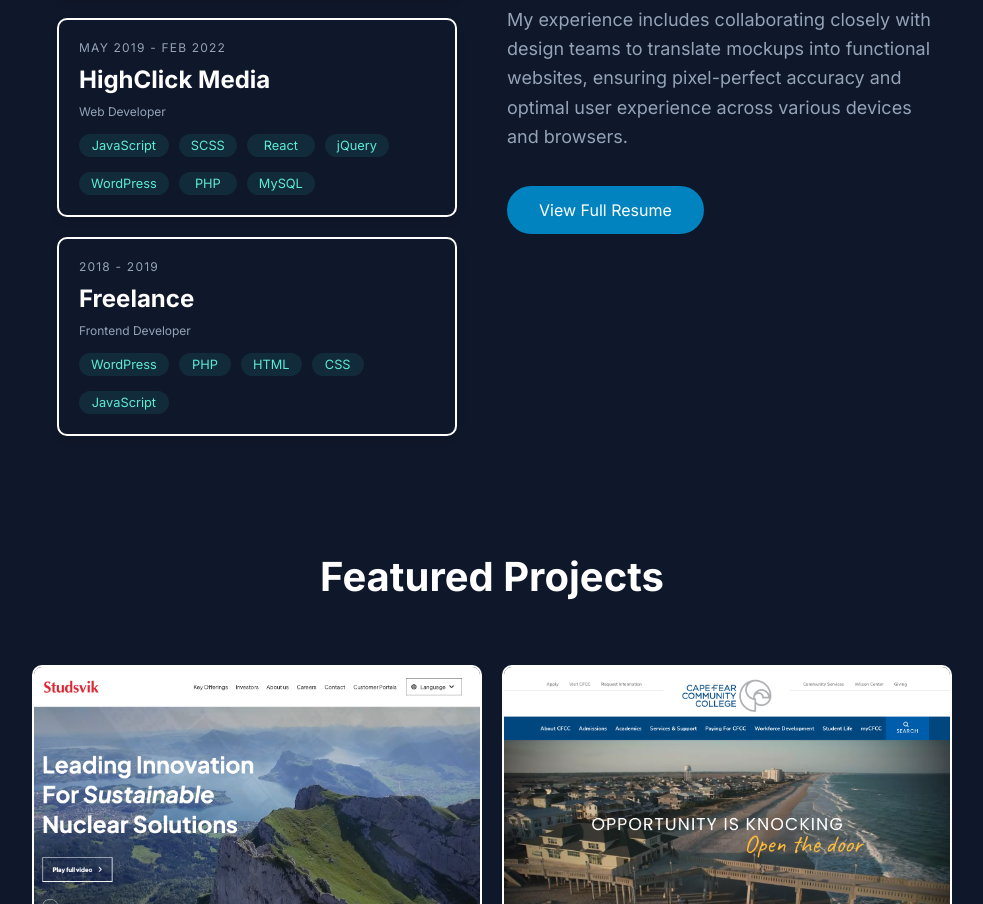
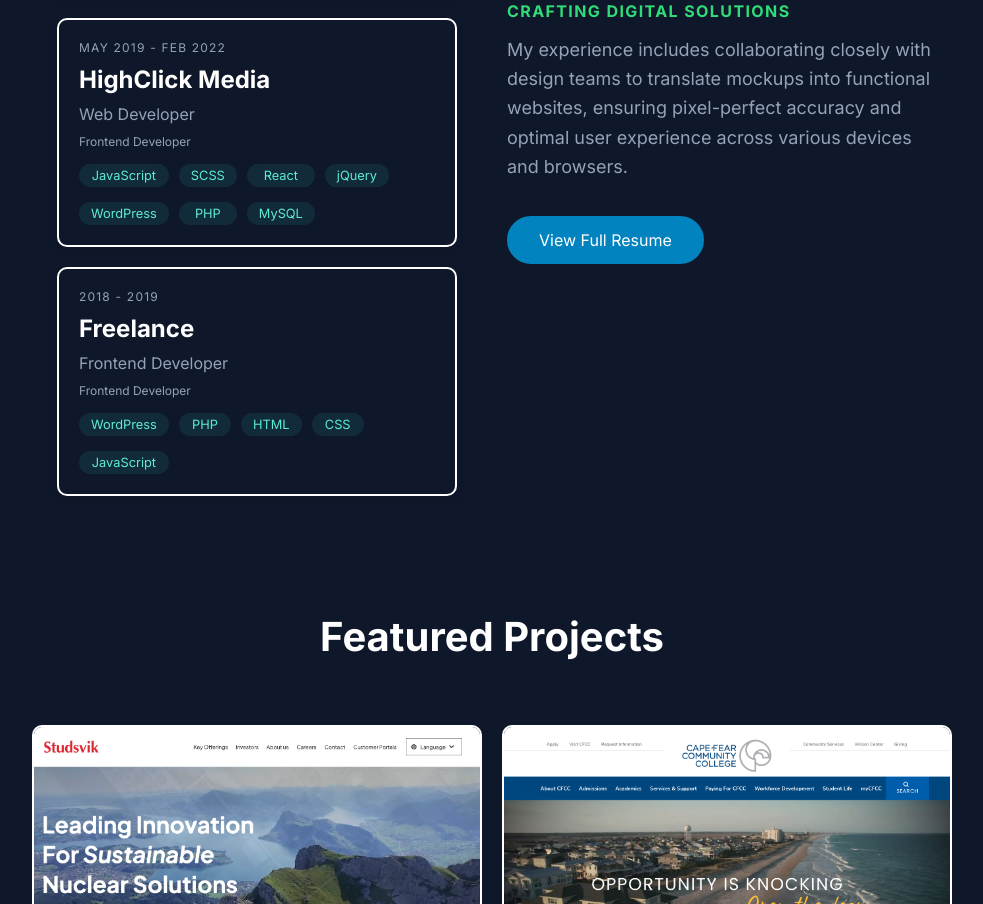
Before and after one commit to itsrichardhaar/Springer-React-Sandbox, a React (Create React App) app in the folder springer-sandbox/: page / in a window 1280 px wide. Shown: the part 1126-2030 px from the top of the page, without its empty margins (148-1131 px from the left). Built offline with nearby package versions, Linux system fonts and the light colour scheme.

Commit message:
Update index.js
Cards CSS updates

```diff
--- a/springer-sandbox/src/components/ExperienceSection/index.js
+++ b/springer-sandbox/src/components/ExperienceSection/index.js
@@ -106,7 +106,8 @@ const ExperienceSection = ({
                     <CardInfo>
                         <CardDate>May 2019 - Feb 2022</CardDate>
                         <CardTitle>HighClick Media</CardTitle>
-                        <CardText>Web Developer</CardText>
+                        <CardRole>Web Developer</CardRole>
+                        <CardText>Frontend Developer</CardText>
                         <TagWrapper>
                             <Tag>JavaScript</Tag>
                             <Tag>SCSS</Tag>
@@ -122,6 +123,7 @@ const ExperienceSection = ({
                     <CardInfo>
                     <CardDate>2018 - 2019</CardDate>
                         <CardTitle>Freelance</CardTitle>
+                        <CardRole>Frontend Developer</CardRole>
                         <CardText>Frontend Developer</CardText>
                         <TagWrapper>
                             <Tag>WordPress</Tag>
```
